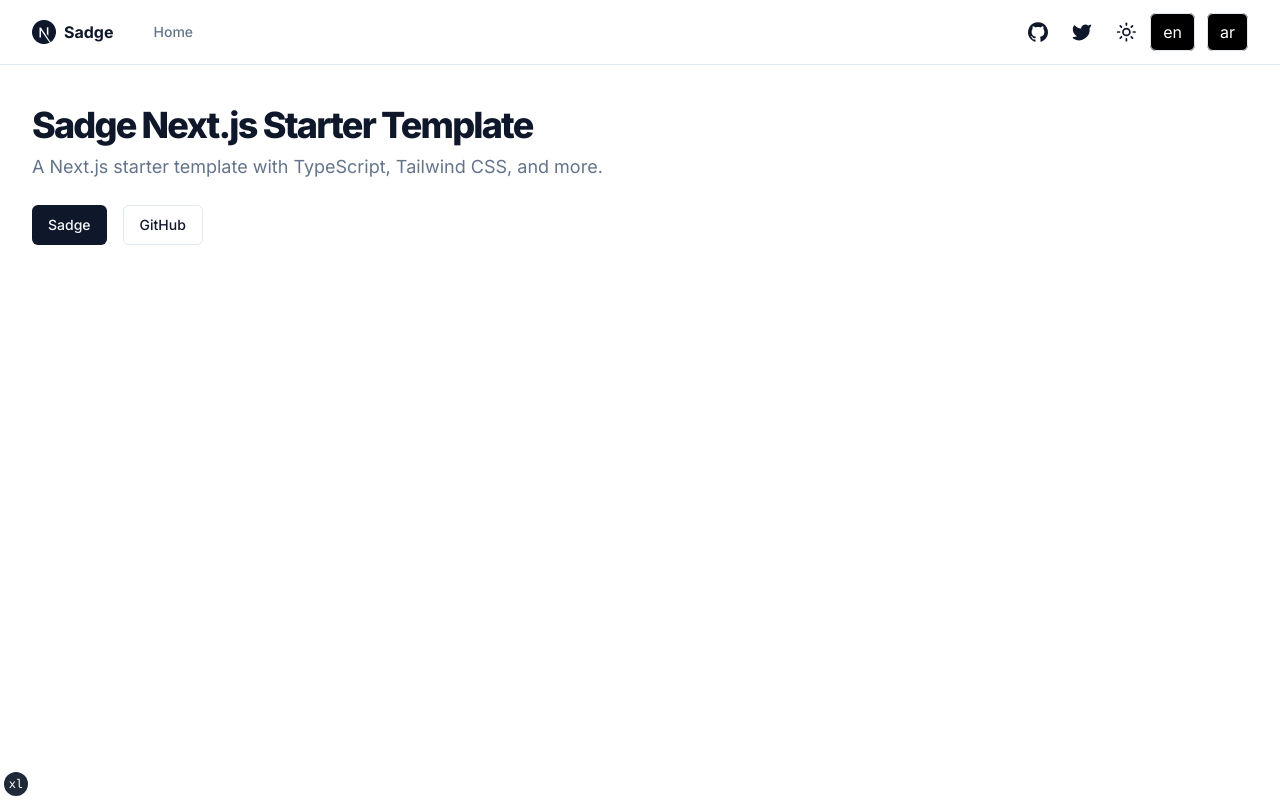
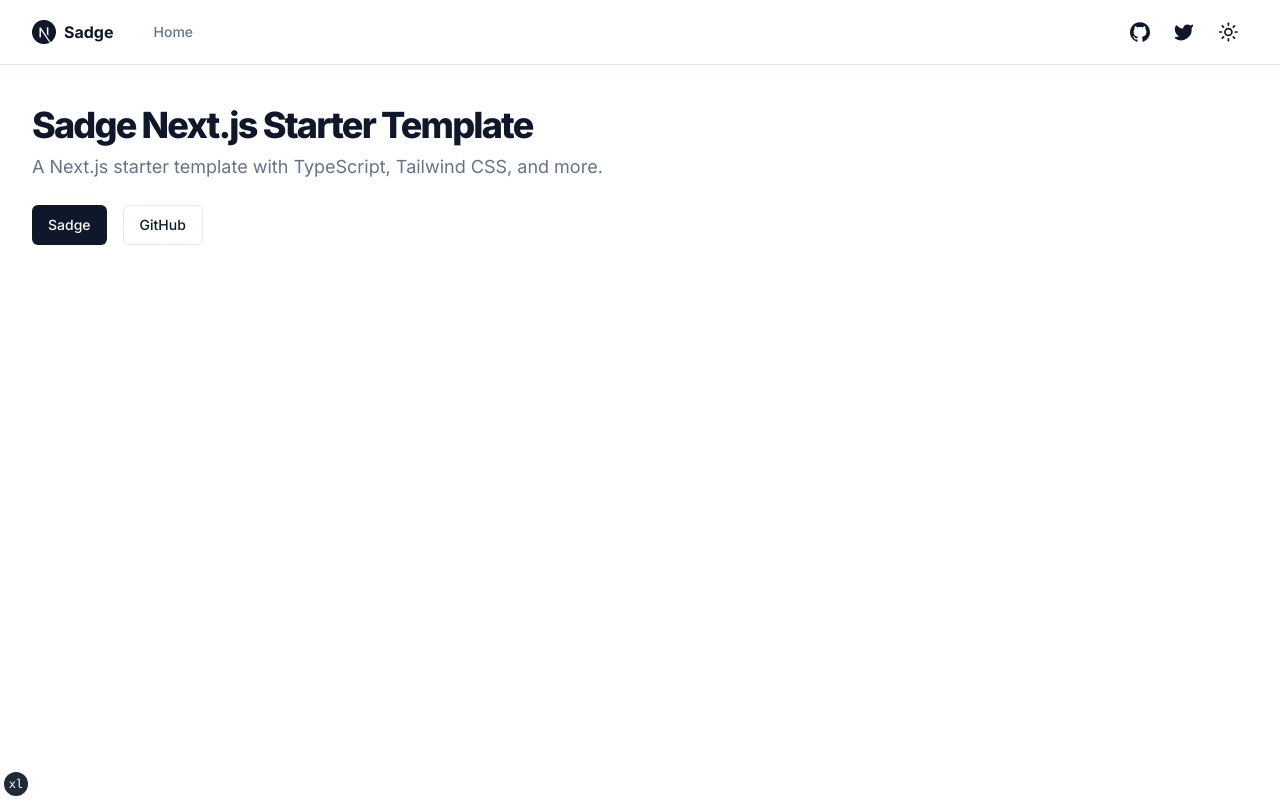
Before and after one commit to Vette1123/upstash-rag-chat, a Next.js app: page / in a window 1280 px wide. Before the commit this address led to /en. Built offline with nearby package versions, Linux system fonts and the light colour scheme.

Commit message:
Revert "feat(i18n): support i18n localization"
This reverts commit 6d408e8204791fbc19985e902e59f7ce63225345.

```diff
--- a/app/[lang]/layout.tsx
+++ b/app/layout.tsx
@@ -1,7 +1,6 @@
 import '@/styles/globals.css'
 
 import type { Metadata } from 'next'
-import { i18n, Locale } from '@/i18n.config'
 import { ThemeProvider } from '@/providers/theme-provider'
 
 import { siteConfig } from '@/config/site'
@@ -23,19 +22,14 @@
   },
 }
 
-export async function generateStaticParams() {
-  return i18n.locales.map((locale) => ({ lang: locale }))
+interface RootLayoutProps {
+  children: React.ReactNode
 }
 
-interface RootLayoutProps {
-  children: React.ReactNode
-  params: { lang: Locale }
-}
-
-export default function RootLayout({ children, params }: RootLayoutProps) {
+export default function RootLayout({ children }: RootLayoutProps) {
   return (
     <>
-      <html lang={params.lang} suppressHydrationWarning>
+      <html lang="en" suppressHydrationWarning>
         <head />
         <body
           className={cn(
--- a/app/[lang]/page.tsx
+++ b/app/page.tsx
@@ -1,25 +1,17 @@
 import Link from 'next/link'
-import { Locale } from '@/i18n.config'
 
 import { siteConfig } from '@/config/site'
-import { getDictionary } from '@/lib/localization'
-import { cn } from '@/lib/utils'
 import { buttonVariants } from '@/components/ui/button'
 
-interface IndexPageProps {
-  params: { lang: Locale }
-}
-
-export default async function IndexPage({ params }: IndexPageProps) {
-  const { page } = await getDictionary(params.lang)
+export default function IndexPage() {
   return (
     <section className="container grid items-center gap-6 pb-8 pt-6 md:py-10">
       <div className="flex max-w-[980px] flex-col items-start gap-2">
         <h1 className="text-3xl font-extrabold leading-tight tracking-tighter md:text-4xl">
-          {page.home.title}
+          Sadge Next.js Starter Template
         </h1>
         <p className="max-w-[700px] text-lg text-muted-foreground">
-          {page.home.description}
+          A Next.js starter template with TypeScript, Tailwind CSS, and more.
         </p>
       </div>
       <div className="flex gap-4">
@@ -27,7 +19,7 @@
           href={siteConfig.links.github}
           target="_blank"
           rel="noreferrer"
-          className={cn(buttonVariants())}
+          className={buttonVariants()}
         >
           Sadge
         </Link>
--- a/components/locale-switcher.tsx
+++ /dev/null
@@ -1,53 +0,0 @@
-'use client'
-
-import Link from 'next/link'
-import { usePathname } from 'next/navigation'
-import { i18n } from '@/i18n.config'
-
-export default function LocaleSwitcher() {
-  const pathName = usePathname()
-
-  const redirectedPathName = (locale: string) => {
-    if (!pathName) return '/'
-
-    const pathnameIsMissingLocale = i18n.locales.every(
-      (locale) =>
-        !pathName.startsWith(`/${locale}/`) && pathName !== `/${locale}`
-    )
-
-    if (pathnameIsMissingLocale) {
-      if (locale === i18n.defaultLocale) return pathName
-      return `/${locale}${pathName}`
-    } else {
-      if (locale === i18n.defaultLocale) {
-        const segments = pathName.split('/')
-        const isHome = segments.length === 2
-        if (isHome) return '/'
-
-        segments.splice(1, 1)
-        return segments.join('/')
-      }
-
-      const segments = pathName.split('/')
-      segments[1] = locale
-      return segments.join('/')
-    }
-  }
-
-  return (
-    <ul className="flex gap-x-3">
-      {i18n.locales.map((locale) => {
-        return (
-          <li key={locale}>
-            <Link
-              href={redirectedPathName(locale)}
-              className="rounded-md border bg-black px-3 py-2 text-white"
-            >
-              {locale}
-            </Link>
-          </li>
-        )
-      })}
-    </ul>
-  )
-}
--- a/components/site-header.tsx
+++ b/components/site-header.tsx
@@ -6,8 +6,6 @@
 import { MainNav } from '@/components/main-nav'
 import { MobileNav } from '@/components/movile-nav'
 import { ThemeToggle } from '@/components/theme-toggle'
-
-import LocaleSwitcher from './locale-switcher'
 
 export function SiteHeader() {
   return (
@@ -48,7 +46,6 @@
               </div>
             </Link>
             <ThemeToggle />
-            <LocaleSwitcher />
           </nav>
         </div>
       </div>
--- a/i18n.config.ts
+++ /dev/null
@@ -1,6 +0,0 @@
-export const i18n = {
-  defaultLocale: 'en',
-  locales: ['en', 'ar'],
-} as const
-
-export type Locale = (typeof i18n)['locales'][number]
--- a/lib/localization.ts
+++ /dev/null
@@ -1,10 +0,0 @@
-import 'server-only'
-
-import type { Locale } from '@/i18n.config'
-
-const dictionaries = {
-  ar: () => import('@/localization/ar.json').then((module) => module.default),
-  en: () => import('@/localization/en.json').then((module) => module.default),
-}
-
-export const getDictionary = async (locale: Locale) => dictionaries[locale]()
--- a/localization/ar.json
+++ /dev/null
@@ -1,12 +0,0 @@
-{
-  "navigation": {
-    "Home": "الرئيسية",
-    "About": "عنا"
-  },
-  "page": {
-    "home": {
-      "title": "قالب سادج نكست جي اس",
-      "description": "قالب سادج نكست جي اس مع تايب سكربت و تيلويند سي اس اس و المزيد"
-    }
-  }
-}
--- a/localization/en.json
+++ /dev/null
@@ -1,12 +0,0 @@
-{
-  "navigation": {
-    "home": "Home",
-    "about": "About"
-  },
-  "page": {
-    "home": {
-      "title": "Sadge Next.js Starter Template",
-      "description": "A Next.js starter template with TypeScript, Tailwind CSS, and more."
-    }
-  }
-}
--- a/package.json
+++ b/package.json
@@ -10,13 +10,11 @@
     "postinstall": "husky install"
   },
   "dependencies": {
-    "@formatjs/intl-localematcher": "^0.5.2",
     "@radix-ui/react-dialog": "^1.0.5",
     "@radix-ui/react-slot": "^1.0.2",
     "class-variance-authority": "^0.7.0",
     "clsx": "^2.0.0",
     "lucide-react": "^0.292.0",
-    "negotiator": "^0.6.3",
     "next": "14.0.1",
     "next-themes": "^0.2.1",
     "react": "18.2.0",
@@ -28,7 +26,6 @@
     "@commitlint/cli": "^18.2.0",
     "@commitlint/config-conventional": "^18.1.0",
     "@ianvs/prettier-plugin-sort-imports": "^4.1.1",
-    "@types/negotiator": "^0.6.3",
     "@types/node": "^20.8.10",
     "@types/react": "^18.2.34",
     "@types/react-dom": "^18.2.14",
@@ -42,7 +39,6 @@
     "husky": "^8.0.3",
     "postcss": "^8.4.31",
     "prettier": "^3.0.3",
-    "server-only": "^0.0.1",
     "tailwindcss": "^3.3.5",
     "typescript": "^5.2.2"
   },
```
Also changed, not shown: middleware.ts (deleted, +0 -50 lines), 2 other files (tests, documents, lock files or other folders).
